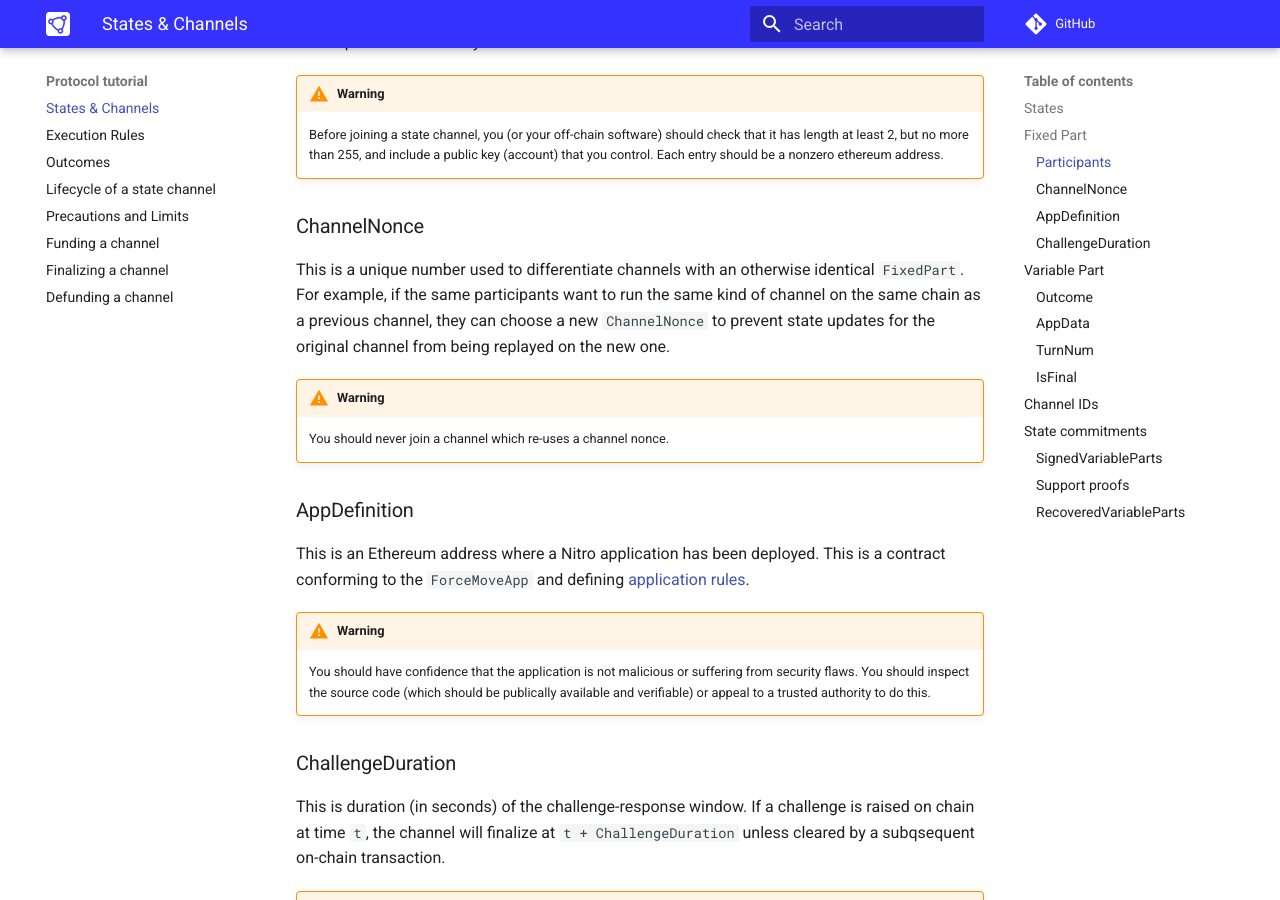
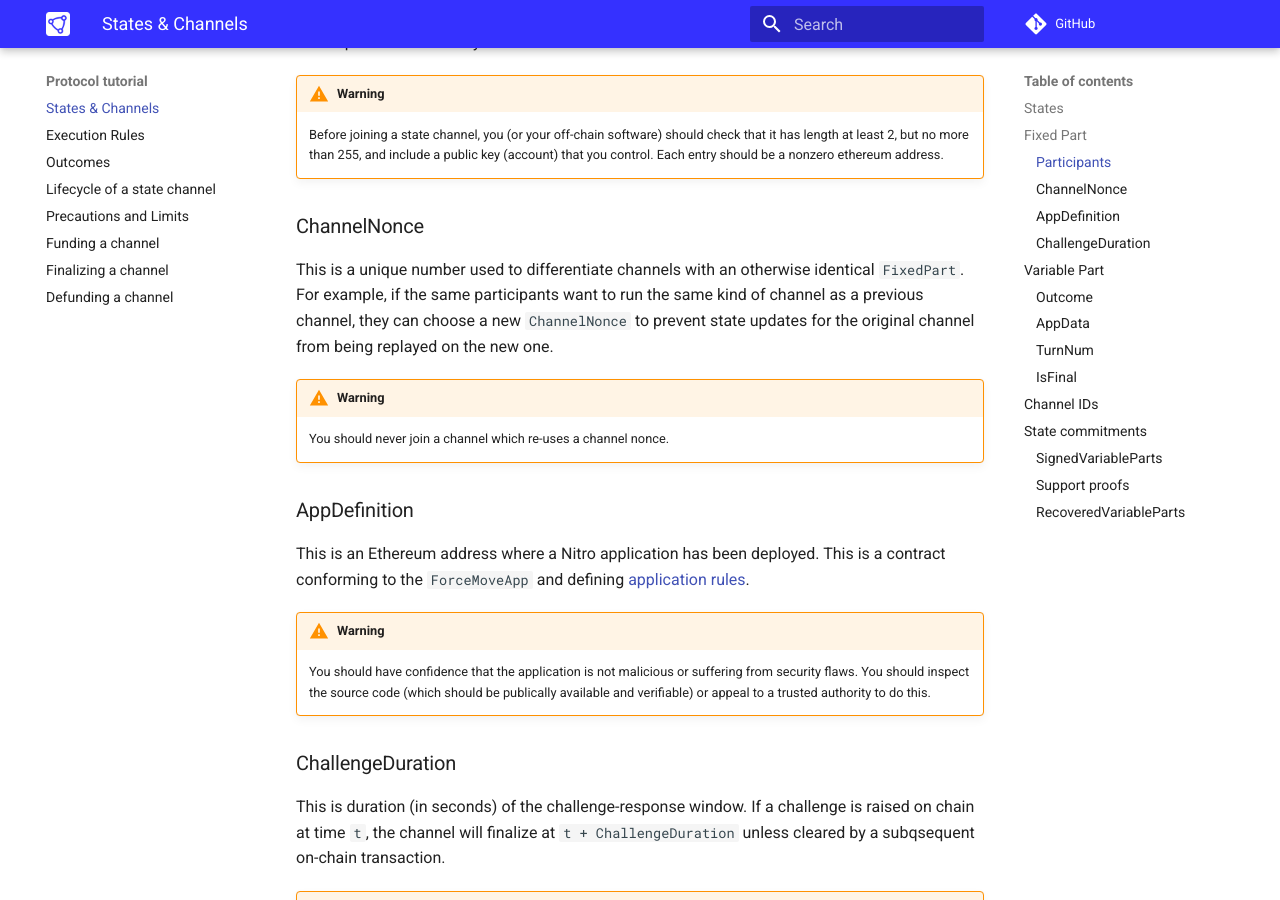
Before and after one commit to statechannels/go-nitro, an MkDocs documentation site: the page built from docs/protocol-tutorial/0010-states-channels.md, in a window 1280 px wide and 900 px high, scrolled down 1355 px. Built offline with MkDocs 1.6.1 and Material for MkDocs 9.7.7, drawn with Linux system fonts in a browser that asks for light colours; comment, search, counter and statistics services are not loaded.

Commit message:
docs: remove ref same-chain from nonce management

```diff
--- a/docs/protocol-tutorial/0010-states-channels.md
+++ b/docs/protocol-tutorial/0010-states-channels.md
@@ -107,7 +107,7 @@ This is a list of Ethereum addresses, each derived from an ECDSA private key in
 
 ### ChannelNonce
 
-This is a unique number used to differentiate channels with an otherwise identical `FixedPart`. For example, if the same participants want to run the same kind of channel on the same chain as a previous channel, they can choose a new `ChannelNonce` to prevent state updates for the original channel from being replayed on the new one.
+This is a unique number used to differentiate channels with an otherwise identical `FixedPart`. For example, if the same participants want to run the same kind of channel as a previous channel, they can choose a new `ChannelNonce` to prevent state updates for the original channel from being replayed on the new one.
 
 !!! warning
 
```
